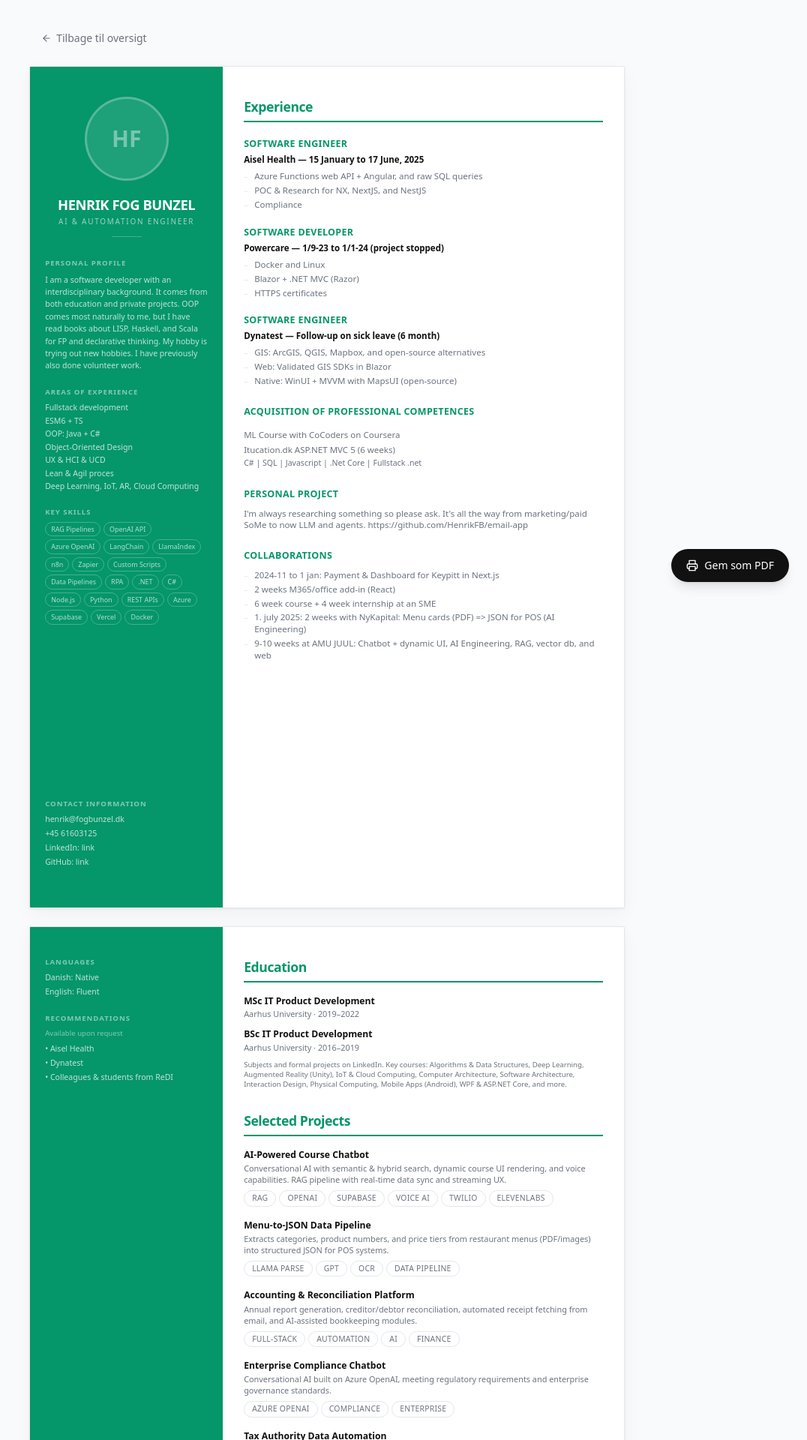
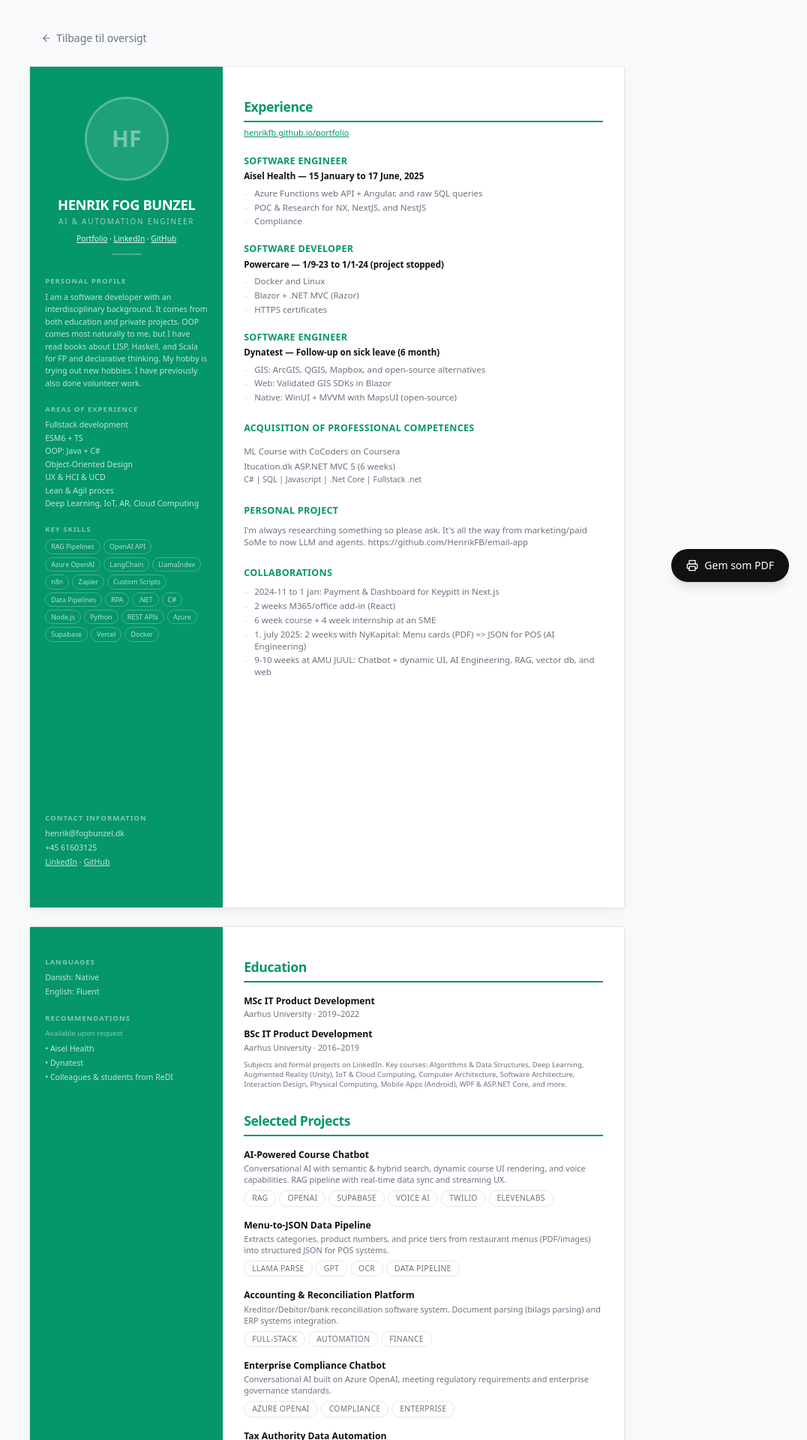
Before and after one commit to HenrikFB/portfolio, a Next.js app in the folder job-app/: page /cv/auxo-ai-automation in a window 1280 px wide. Shown: the top 1920 px of the page at 75% size, without its empty margins (204-1280 px from the left). Built offline with nearby package versions, Linux system fonts and the light colour scheme.

Commit message:
Update CVPage1 component to include portfolio and social media links; fix portfolio URL format in profile data.

```diff
--- a/job-app/src/components/cv/CVPage1.tsx
+++ b/job-app/src/components/cv/CVPage1.tsx
@@ -14,13 +14,22 @@
           <span className="text-3xl font-bold text-white/40">HF</span>
         </div>
 
-        {/* Name */}
+        {/* Name + Links */}
         <div className="text-center mb-7">
           <h1 className="text-[1.15rem] font-bold tracking-tight leading-tight uppercase">
             {profile.name}
           </h1>
           <p className="mt-1 text-[0.62rem] uppercase tracking-[0.18em] text-white/60">
             {template.profileTitle}
+          </p>
+          <p className="mt-2 text-[0.64rem] text-white/90">
+            <a href={profile.links.portfolio} target="_blank" rel="noopener" className="underline font-medium hover:text-white transition-colors">
+              Portfolio
+            </a>
+            {" · "}
+            <a href={profile.links.linkedin} target="_blank" rel="noopener" className="underline hover:text-white transition-colors">LinkedIn</a>
+            {" · "}
+            <a href={profile.links.github} target="_blank" rel="noopener" className="underline hover:text-white transition-colors">GitHub</a>
           </p>
           <div className="mx-auto mt-3 h-[1.5px] w-10 bg-white/25" />
         </div>
@@ -68,8 +77,11 @@
             <div className="space-y-[3px] text-[0.66rem] text-white/75">
               <p>{profile.email}</p>
               <p>{profile.phone}</p>
-              <p>LinkedIn: link</p>
-              <p>GitHub: link</p>
+              <p>
+                <a href={profile.links.linkedin} target="_blank" rel="noopener" className="underline hover:text-white transition-colors">LinkedIn</a>
+                {" · "}
+                <a href={profile.links.github} target="_blank" rel="noopener" className="underline hover:text-white transition-colors">GitHub</a>
+              </p>
             </div>
           </SidebarSection>
         </div>
@@ -77,13 +89,20 @@
 
       {/* ── MAIN CONTENT ── */}
       <div className="flex-1 px-7 pt-10 pb-8">
-        {/* Experience heading */}
-        <h2
-          className="mb-5 pb-1.5 text-[1.1rem] font-bold tracking-tight border-b-[2.5px]"
-          style={{ borderColor: "var(--accent)", color: "var(--accent)" }}
-        >
-          Experience
-        </h2>
+        {/* Experience heading + Portfolio */}
+        <div className="mb-5">
+          <h2
+            className="pb-1.5 text-[1.1rem] font-bold tracking-tight border-b-[2.5px]"
+            style={{ borderColor: "var(--accent)", color: "var(--accent)" }}
+          >
+            Experience
+          </h2>
+          <p className="mt-1.5 text-[0.68rem]">
+            <a href={profile.links.portfolio} target="_blank" rel="noopener" className="underline font-medium" style={{ color: "var(--accent)" }}>
+              henrikfb.github.io/portfolio
+            </a>
+          </p>
+        </div>
 
         <div className="space-y-5">
           {profile.workExperience.map((job) => (
--- a/job-app/src/data/profile.ts
+++ b/job-app/src/data/profile.ts
@@ -8,7 +8,7 @@
   links: {
     github: "https://github.com/HenrikFB",
     linkedin: "https://www.linkedin.com/in/henrik-fog-bunzel-894828a5/",
-    portfolio: "https://henrikfb.github.io/portfolio",
+    portfolio: "https://henrikfb.github.io/portfolio/",
   },
   personalProfile:
     "I am a software developer with an interdisciplinary background. It comes from both education and private projects. OOP comes most naturally to me, but I have read books about LISP, Haskell, and Scala for FP and declarative thinking. My hobby is trying out new hobbies. I have previously also done volunteer work.",
@@ -164,13 +164,12 @@
       title: "Accounting & Reconciliation Platform",
       category: "Full-Stack Platform",
       description:
-        "Annual report generation, creditor/debtor reconciliation, automated receipt fetching from email, and AI-assisted bookkeeping modules.",
-      tags: ["Full-Stack", "Automation", "AI", "Finance"],
+        "Kreditor/Debitor/bank reconciliation software system. Document parsing (bilags parsing) and ERP systems integration.",
+      tags: ["Full-Stack", "Automation", "Finance"],
       highlights: [
-        "Automated receipt fetching from email",
-        "AI-assisted bookkeeping categorization",
-        "Creditor/debtor reconciliation engine",
-        "Annual report generation",
+        "Kreditor/Debitor/bank reconciliation system",
+        "Document parsing (bilags parsing)",
+        "ERP systems integration",
       ],
     },
     {
```
